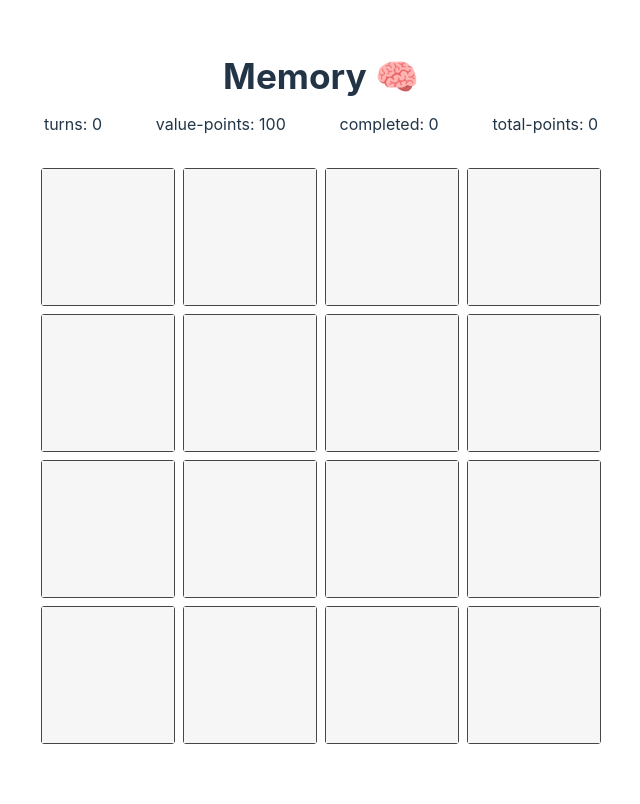
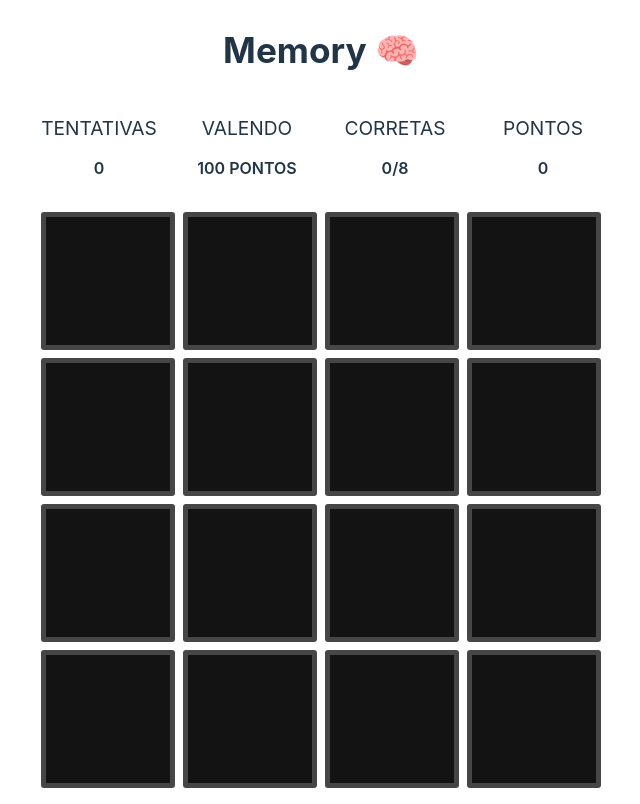
Before and after one commit to ahzorek/memory-game, a React (Vite) app: page / in a window 1280 px wide. Shown: the whole page, without its empty margins (319-959 px from the left). Built offline with nearby package versions, Linux system fonts and the light colour scheme.

Commit message:
Revamped logic. State defined behavior for the cards. Better score component. End screen prototype.

```diff
--- a/package.json
+++ b/package.json
@@ -1,7 +1,7 @@
 {
   "name": "memory-game",
   "private": true,
-  "version": "1.1.11",
+  "version": "1.1.12",
   "type": "module",
   "scripts": {
     "dev": "vite",
--- a/src/App.css
+++ b/src/App.css
@@ -1,12 +1,31 @@
 #root {
-  max-width: 1280px;
+    max-width: 1280px;
+    margin: 0 auto;
+    text-align: center;
+}
+
+/* .App {
+  max-width: 900px;
   margin: 0 auto;
-  text-align: center;
+} */
+
+.overlay{
+  position: absolute;
+  top: 0;
+  left: 0;
+  width: 100%;
+  height: 100%;
+  background-color: var(--bg_color_opacity);
+  display: flex;
+  justify-content: center;
+  align-items: center;
+  backdrop-filter: blur(10px);
+  animation: bounce-in-bck 600ms cubic-bezier(0.390, 0.575, 0.565, 1.000) 100ms both;
 }
 .group {
-  position: relative;
-  margin: 1rem auto;
-  padding: 1rem;
+    position: relative;
+    margin: 1rem auto;
+    padding: 1rem;
 }
 
 .group::after {
@@ -19,6 +38,7 @@
   border-radius: 2px;
   width: 100%;
   height: 100%;
+  box-sizing: border-box;
 	animation: scale 5000ms cubic-bezier(0.390, 0.575, 0.565, 1.000) normal both;
 }
 .tiles {
@@ -42,7 +62,7 @@
 }
 
 .start::after {
-  animation: fade-in 300ms cubic-bezier(0.390, 0.575, 0.565, 1.000) 4700ms both;
+  animation: fade-in 300ms cubic-bezier(0.390, 0.575, 0.565, 1.000) 4800ms both;
 }
 
 .hidden::after {
@@ -52,7 +72,7 @@
 .cards {
   position: relative;
   padding: 0;
-  border: 1px solid #464646;
+  border: var(--border-px) solid #464646;
   border-radius: 3px;
   color: rgb(200 200 200 / 0%);
   transition: color 100ms ease-in-out;
@@ -68,14 +88,29 @@
 }
 
 .selected_card {
-  border: 1px solid lightseagreen;
-  color: rgb(200 200 200 / 100%)
+  border: var(--border-px) solid lightseagreen;
+  color: rgb(200 200 200 / 100%);
 }
 
 .correct_card {
-  border: 1px solid greenyellow;
-  color: rgb(200 200 200 / 100%)
+  border: var(--border-px) solid greenyellow;
+  color: rgb(200 200 200 / 100%);
+}
 
+
+.wrapper_score {
+  display: grid;
+  grid-template-columns: repeat(4, 1fr);
+  text-transform: uppercase;
+
+}
+.wrapper_score h2 {
+  font-size: 1.2rem;
+  font-weight: 400;
+}
+
+.wrapper_score div {
+  font-weight: 600;
 }
 
 @keyframes scale {
@@ -98,3 +133,120 @@
     opacity: 1;
   }
 }
+
+/* ----------------------------------------------
+ * Generated by Animista on 2022-11-19 19:2:21
+ * Licensed under FreeBSD License.
+ * See http://animista.net/license for more info.
+ * w: http://animista.net, t: @cssanimista
+ * ---------------------------------------------- */
+
+/**
+ * ----------------------------------------
+ * animation bounce-in-bck
+ * ----------------------------------------
+ */
+@-webkit-keyframes bounce-in-bck {
+  0% {
+    -webkit-transform: scale(7);
+            transform: scale(7);
+    -webkit-animation-timing-function: ease-in;
+            animation-timing-function: ease-in;
+    opacity: 0;
+  }
+  38% {
+    -webkit-transform: scale(1);
+            transform: scale(1);
+    -webkit-animation-timing-function: ease-out;
+            animation-timing-function: ease-out;
+    opacity: 1;
+  }
+  55% {
+    -webkit-transform: scale(1.5);
+            transform: scale(1.5);
+    -webkit-animation-timing-function: ease-in;
+            animation-timing-function: ease-in;
+  }
+  72% {
+    -webkit-transform: scale(1);
+            transform: scale(1);
+    -webkit-animation-timing-function: ease-out;
+            animation-timing-function: ease-out;
+  }
+  81% {
+    -webkit-transform: scale(1.24);
+            transform: scale(1.24);
+    -webkit-animation-timing-function: ease-in;
+            animation-timing-function: ease-in;
+  }
+  89% {
+    -webkit-transform: scale(1);
+            transform: scale(1);
+    -webkit-animation-timing-function: ease-out;
+            animation-timing-function: ease-out;
+  }
+  95% {
+    -webkit-transform: scale(1.04);
+            transform: scale(1.04);
+    -webkit-animation-timing-function: ease-in;
+            animation-timing-function: ease-in;
+  }
+  100% {
+    -webkit-transform: scale(1);
+            transform: scale(1);
+    -webkit-animation-timing-function: ease-out;
+            animation-timing-function: ease-out;
+  }
+}
+@keyframes bounce-in-bck {
+  0% {
+    -webkit-transform: scale(7);
+            transform: scale(7);
+    -webkit-animation-timing-function: ease-in;
+            animation-timing-function: ease-in;
+    opacity: 0;
+  }
+  38% {
+    -webkit-transform: scale(1);
+            transform: scale(1);
+    -webkit-animation-timing-function: ease-out;
+            animation-timing-function: ease-out;
+    opacity: 1;
+  }
+  55% {
+    -webkit-transform: scale(1.5);
+            transform: scale(1.5);
+    -webkit-animation-timing-function: ease-in;
+            animation-timing-function: ease-in;
+  }
+  72% {
+    -webkit-transform: scale(1);
+            transform: scale(1);
+    -webkit-animation-timing-function: ease-out;
+            animation-timing-function: ease-out;
+  }
+  81% {
+    -webkit-transform: scale(1.24);
+            transform: scale(1.24);
+    -webkit-animation-timing-function: ease-in;
+            animation-timing-function: ease-in;
+  }
+  89% {
+    -webkit-transform: scale(1);
+            transform: scale(1);
+    -webkit-animation-timing-function: ease-out;
+            animation-timing-function: ease-out;
+  }
+  95% {
+    -webkit-transform: scale(1.04);
+            transform: scale(1.04);
+    -webkit-animation-timing-function: ease-in;
+            animation-timing-function: ease-in;
+  }
+  100% {
+    -webkit-transform: scale(1);
+            transform: scale(1);
+    -webkit-animation-timing-function: ease-out;
+            animation-timing-function: ease-out;
+  }
+}
--- a/src/App.jsx
+++ b/src/App.jsx
@@ -2,12 +2,20 @@ import Tiles from './components/tiles'
 import seed from './utils/itemsSeed'
 import shuffledPairs from './utils/shuffledPairs'
 
+import ScoreScreen from './components/scoreScreen'
+
+import { useAtom } from 'jotai'
+import { useState } from 'react'
+
 import './App.css'
 import { Score } from './components/score'
+import { isFinished } from './utils/finished_store'
 
 //import SupaButton from './components/supabase_check'
 
 function App() {
+  const [finished, setAsFinished] = useAtom(isFinished)
+
   const gameItems = shuffledPairs(seed)
 
   return (
@@ -15,8 +23,14 @@ function App() {
       <h1>Memory 🧠</h1>
       <Score/>
       <div className="group">
-        {!gameItems ? "Loading..." : <Tiles items={gameItems}/>}
+        {!gameItems ? "Loading..." : <Tiles items={gameItems} />}
       </div>
+      {/* <button onClick={() => setFinished(true)} >test me</button> */}
+      {finished
+        ?   <div className="overlay"><ScoreScreen/></div>
+        :   null
+      }
+
       {/* <SupaButton/> */}
     </div>
   )
--- a/src/components/score.jsx
+++ b/src/components/score.jsx
@@ -1,41 +1,28 @@
 import { useAtom } from 'jotai'
-
-import { turns, pointsAtt, completed, pointsAgg, scoreState } from '../utils/score_store'
+import { scoreState } from '../utils/score_store'
 
 export function Score() {
-  const [t, setTurns] = useAtom(turns)
-  const [p, setPoints] = useAtom(pointsAtt)
-  const [c, setCompleted] = useAtom(completed)
-  const [pX, setPointsAgg] = useAtom(pointsAgg)
-  const [score, setScoreState] = useAtom(scoreState)
-
-  function handlePropery(key, value){
-    setScoreState(p => ({
-      ...p,
-      [key]: p[key] + value
-    }))
-  }
+  const [score] = useAtom(scoreState)
 
   return (
-    <>
-      <div style={{display: 'flex', gap: '1rem', justifyContent: 'space-around'}}>
-        <span>turns: {t}</span>
-        <span>value-points: {p}</span>
-        <span>completed: {c}</span>
-        <span>total-points: {pX}</span>
+      <div className='wrapper_score'>
+        <div>
+          <h2>Tentativas</h2>
+          <div>{score.turnsTaken}</div>
+        </div>
+        <div>
+          <h2>Valendo</h2>
+          <div>{score.pointsGiven} pontos</div>
+        </div>
+        <div>
+          <h2>Corretas</h2>
+          <div>{score.correct}/8</div>
+        </div>
+        <div>
+          <h2>Pontos</h2>
+          <div>{score.totalPoints}</div>
+        </div>
       </div>
-      {/* <div style={{display: 'flex', gap: '1rem', justifyContent: 'space-around'}}>
-        {JSON.stringify(score)}
-
-        <button onClick={() => setScoreState(prev => ({
-          ...prev,
-          correct: prev.correct + 2
-        }))} >MESS WITH THE SCORE OBJECT</button>
-        <button onClick={() => handlePropery('correct', -5)} >MESS WITH THE SCORE OBJECT a little more</button>
-      </div> */}
-
-
-    </>
 
   )
 }
--- /dev/null
+++ b/src/components/scoreScreen.jsx
@@ -0,0 +1,10 @@
+import { useAtom } from 'jotai'
+import { scoreState } from '../utils/score_store'
+
+const ScoreScreen = () =>{
+  const [score, setScoreState] = useAtom(scoreState)
+
+  return <h1>Parabéns! Você marcou {score.totalPoints} pontos em {score.turnsTaken} tentativas!</h1>
+}
+
+export default ScoreScreen
--- a/src/components/tiles.jsx
+++ b/src/components/tiles.jsx
@@ -1,75 +1,157 @@
-import React, { useState } from 'react'
+import React, { useState, useEffect } from 'react'
 import gotRight from '../utils/gotRight.js'
 import gotWrong from '../utils/gotWrong.js'
 import { useAtom } from 'jotai'
-import { turns, completed, pointsAtt, pointsAgg } from '../utils/score_store.js'
+import { scoreState } from '../utils/score_store.js'
+import { isFinished } from '../utils/finished_store.js'
 
 const Tiles = ({items}) => {
-  const [t, setTurns] = useAtom(turns)
-  const [c, setCompleted] = useAtom(completed)
-  const [p, setPoints] = useAtom(pointsAtt)
-  const [pX, setPointsAgg] = useAtom(pointsAgg)
+  //LOAD SOUNDS
+  const positive = new Audio("./positive.wav")
+  const negative = new Audio("./negative.wav")
+  const success = new Audio("./success.wav")
 
+  //INITIALIZE ATOM STATES
+  const [mainScoreState, setScoreState] = useAtom(scoreState)
+  const [finished, setAsFinished] = useAtom(isFinished)
+
+  //INITIALIZE GAME OBJECT STATE
   const [game, setGame] = useState({
+    isStart: true,
     state: "idle",
     comparingValue: null,
+    comparingValueIndex: null,
     address: null
   })
 
-const positive = new Audio("./positive.wav")
-const negative = new Audio("./negative.wav")
+  //CHANGES CARDS INITIAL STATE AFTER 5SEC
+  useEffect(() => {
+    setTimeout(() => {
+      setGame(prev => ({
+        ...prev,
+        isStart: false
+      }))
+    }, 4800)
+  }, [])
 
-  function clearGame() {
+  //FLIP CARD (toggle action)
+  const flipCard = (ref, prop) => {
+    const cardId = items[ref]
+    cardId[prop] = !cardId[prop]
+  }
+
+  //INCREASES SCORE WHEN RIGHT
+  const handleScoreState = (key, value) => {
+    setScoreState(prev => ({
+    ...prev,
+    [key]: prev[key] + value
+    }))
+  }
+
+  //CLEARS GAME BETWEEN ROUNDS
+  const clearGame = (status) => {
     setGame({
-      state: "idle",
+      state: status,
       comparingValue: null,
+      comparingValueIndex: null,
       address: null
     })
   }
 
-  function selectFirst(firstValue) {
-    firstValue.className = 'cards selected_card'
-    firstValue.disabled = true
+  //CHOOSES FIRST CARD IN NEW ROUND
+  const selectFirst = (firstPick) => {
+    //firstPick.className = 'cards selected_card'
+    firstPick.disabled = true
+
+    flipCard(firstPick.id, 'isShowingCard')
+
     setGame({
       state: "ongoing",
-      comparingValue: firstValue.value,
-      address: firstValue
+      comparingValue: firstPick.value,
+      comparingValueIndex: firstPick.id,
+      address: firstPick
     })
   }
 
+  //STARTING GAME LOGIC
   function handleGameLogic(e) {
     if (game.state === "idle") {
+    // STARTING NEW ROUND
       selectFirst(e.target)
       return
+
     } else if (game.state === "ongoing") {
-      e.target.className = 'cards selected_card'
+      // SECOND CARD IS PICK
 
-      setTurns(t => t+1)
+        const prevValue = game.comparingValueIndex
+        const currValue = e.target.id
+        const arrValues = [prevValue, currValue]
 
-      setTimeout(() => {
-        if(e.target.value === game.comparingValue) {
-          gotRight(e.target, game.address, positive)
-          setCompleted(c => c + 1)
-          setPointsAgg(pX => pX + p)
-        }else {
-          gotWrong(e.target, game.address, negative)
-          setPoints((p) => p === 10 ? p : p -10)
-        }
-      }, 300)
-      clearGame()
+        flipCard(currValue, 'isShowingCard')
+        handleScoreState('turnsTaken', 1)
+
+        //INITIATE TIMED COMPARE
+        setTimeout(() => {
+
+          if(e.target.value === game.comparingValue) {
+
+            //SECOND CARD IS CORRECT
+            gotRight(e.target, game.address, positive)
+            arrValues.map(v => {
+              flipCard(v, 'isCompletedCard')
+            })
+
+            handleScoreState('correct', 1)
+            handleScoreState('totalPoints', mainScoreState.pointsGiven)
+
+          } else {
+
+            //SECOND CARD IS INCORRECT
+
+            arrValues.map(v => flipCard(v, 'isShowingCard'))
+
+            gotWrong(e.target, game.address, negative)
+            setScoreState(p => ({
+              ...p,
+              pointsGiven: p.pointsGiven === 10 ? p.pointsGiven : p.pointsGiven - 10
+            }))
+
+          }
+          clearGame("idle")
+        }, 250)
     }
   }
 
+  if(!finished){
+    if(mainScoreState.correct === 8){
+      setTimeout(() => {
+        setAsFinished(true)
+        success.play()
+      }, 330)
+    }
+  }
   return (
     <div className='tiles'>
-        {items.map(({title}, index) => {
+        {items.map(({title, isShowingCard, isCompletedCard, numId}) => {
+
+          let cssClassName;
+
+          if (finished || (isShowingCard && isCompletedCard)) {
+             cssClassName = 'cards correct_card'
+          } else if (isShowingCard && !isCompletedCard) {
+              cssClassName = 'cards selected_card'
+          } else if (!isShowingCard && !isCompletedCard && !game.isStart) {
+              cssClassName = 'hidden cards'
+          } else { cssClassName = 'start cards' }
+
           const slug = title.toLowerCase()
             return (
               <button
                 onClick={e => handleGameLogic(e)}
+                id={numId}
                 value={slug}
-                key={`__${slug}-${index}`}
-                className='start cards'
+                key={`__${slug}-${numId}`}
+                className={cssClassName}
               >
                 <img src={`/${slug}.jpg`} />
               </button>
--- a/src/index.css
+++ b/src/index.css
@@ -6,12 +6,14 @@
   color-scheme: light dark;
   color: rgba(255, 255, 255, 0.87);
   background-color: #242424;
+  --bg_color_opacity: rgba(14 14 14 / 80%);
   --cover: #131313;
   font-synthesis: none;
   text-rendering: optimizeLegibility;
   -webkit-font-smoothing: antialiased;
   -moz-osx-font-smoothing: grayscale;
   -webkit-text-size-adjust: 100%;
+  --border-px: 5px;
 }
 
 a {
@@ -33,6 +35,7 @@ body {
 
 h1 {
   font-size: 2.2em;
+  line-height: 150%;
 }
 
 button {
@@ -47,6 +50,7 @@ button {
   :root {
     color: #213547;
     background-color: #ffffff;
+    --bg_color_opacity: rgb(240 240 240 / 80%)
     --cover: #f6f6f6;
   }
   a:hover {
--- /dev/null
+++ b/src/utils/finished_store.js
@@ -0,0 +1,5 @@
+import { atom } from 'jotai'
+
+const isFinished = atom(false)
+
+export {isFinished}
--- a/src/utils/gotRight.js
+++ b/src/utils/gotRight.js
@@ -4,8 +4,8 @@ export default function gotRight(firstValue, secondValue, audio) {
   //alert("You got that DAMN RIGHT!")
 
 
-  firstValue.className = 'cards correct_card'
-  secondValue.className = 'cards correct_card'
+  //firstValue.className = 'cards correct_card'
+  //secondValue.className = 'cards correct_card'
   firstValue.disabled = true
   secondValue.disabled = true
 }
--- a/src/utils/gotWrong.js
+++ b/src/utils/gotWrong.js
@@ -4,8 +4,8 @@ export default function gotWrong(firstValue, secondValue, audio) {
 
   //alert("You got that TERRIBLY WRONG!")
 
-  firstValue.className = 'hidden cards'
-  secondValue.className = 'hidden cards'
+  //firstValue.className = 'hidden cards'
+  //secondValue.className = 'hidden cards'
   firstValue.disabled = false
   secondValue.disabled = false
 }
--- a/src/utils/score_store.js
+++ b/src/utils/score_store.js
@@ -1,15 +1,10 @@
 import { atom } from 'jotai'
-
-const turns = atom(0)
-const pointsAtt = atom(100)
-const completed = atom(0)
-const pointsAgg = atom(0)
 
 const scoreState = atom({
   turnsTaken: 0,
-  pointGiven: 100,
+  pointsGiven: 100,
   correct: 0,
   totalPoints: 0
 })
 
-export {turns, pointsAtt, completed, pointsAgg, scoreState}
+export {scoreState}
--- a/src/utils/shuffledPairs.js
+++ b/src/utils/shuffledPairs.js
@@ -1,5 +1,14 @@
 export default function shuffledPairs(items) {
     const dupeIt = [...items, ...items]
-    const shuffled = dupeIt.sort(() => Math.random() - 0.4)
-    return shuffled
+    const shuffled = dupeIt.sort(() => Math.random() - 0.5)
+    const withNumId = shuffled.map ((each, index) => {
+      return ({
+        ...each,
+        numId: index,
+        isShowingCard: false,
+        isCompletedCard: false
+      })
+    })
+
+    return withNumId
   }
```
Also changed, not shown: 2 other files (tests, documents, lock files or other folders).
